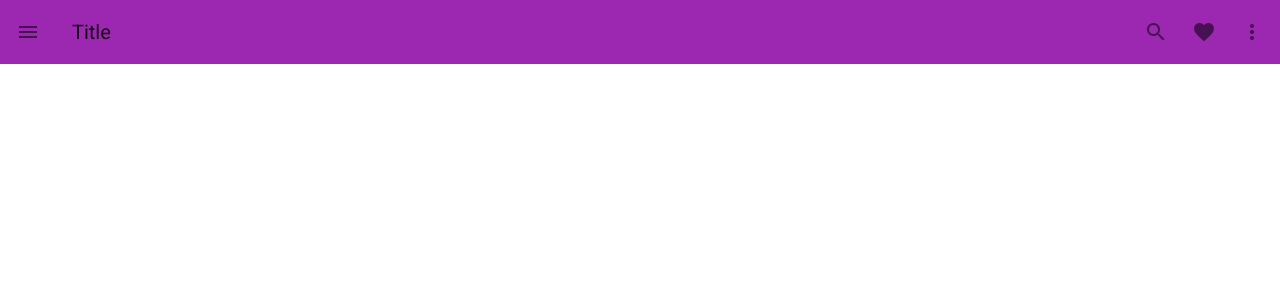
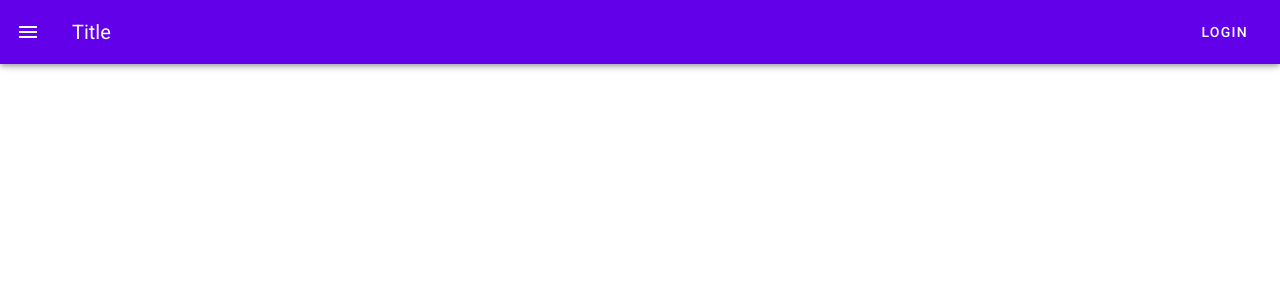
Before and after one commit to kayzkenny/vue-zoom, a Vue app: page / in a window 1280 px wide. Shown: the top 300 px of the page. Built offline with nearby package versions, Linux system fonts and the light colour scheme.

Commit message:
build: create login component

```diff
--- a/src/components/Navigation.vue
+++ b/src/components/Navigation.vue
@@ -1,9 +1,8 @@
 <template>
     <v-app-bar
+      color="deep-purple accent-4"
+      dark
       absolute
-      color="purple"
-      elevate-on-scroll
-      scroll-target="#scrolling-techniques-7"
     >
       <v-app-bar-nav-icon></v-app-bar-nav-icon>
 
@@ -11,16 +10,8 @@
 
       <v-spacer></v-spacer>
 
-      <v-btn icon>
-        <v-icon>mdi-magnify</v-icon>
-      </v-btn>
-
-      <v-btn icon>
-        <v-icon>mdi-heart</v-icon>
-      </v-btn>
-
-      <v-btn icon>
-        <v-icon>mdi-dots-vertical</v-icon>
+      <v-btn icon class="mr-4">
+        Login
       </v-btn>
     </v-app-bar>
 </template>
--- a/src/router/index.js
+++ b/src/router/index.js
@@ -11,12 +11,9 @@ const routes = [
     component: Home
   },
   {
-    path: '/about',
-    name: 'About',
-    // route level code-splitting
-    // this generates a separate chunk (about.[hash].js) for this route
-    // which is lazy-loaded when the route is visited.
-    component: () => import(/* webpackChunkName: "about" */ '../views/About.vue')
+    path: '/login',
+    name: 'Login',
+    component: () => import('../views/Login.vue')
   }
 ]
 
```
Also changed, not shown: src/views/Login.vue (renamed from src/views/About.vue).
